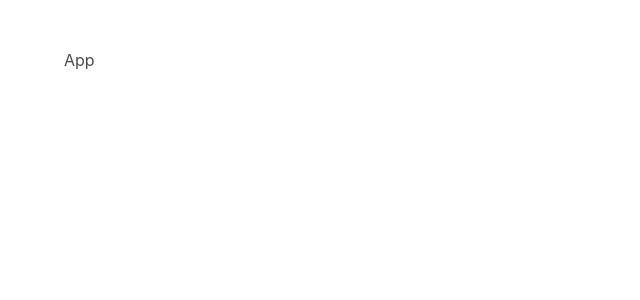
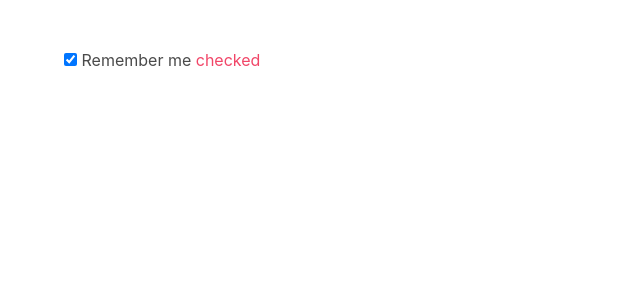
Before and after one commit to klev-o/example-vue-ui-library, a Vue app: page / in a window 1280 px wide. Shown: the top 300 px of the page, without its empty margins (0-640 px from the left). Built offline with nearby package versions, Linux system fonts and the light colour scheme.

Commit message:
Added checkbox custom component

```diff
--- a/src/App.vue
+++ b/src/App.vue
@@ -1,17 +1,31 @@
-<template>
-  <div id="app" class="section">
-    <div class="container">
-      App
-    </div>
-  </div>
-</template>
-
 <script>
+import MCheckbox from "./components/MCheckbox";
 
 export default {
   name: 'App',
   components: {
-
+    MCheckbox
+  },
+  data() {
+    return {
+      form: {
+        rememberMe: true
+      }
+    }
+  },
+  methods : {
+    // onChange(event) {
+    //   console.log(event)
+    //   this.form.rememberMe = event.target.checked
+    // }
   }
 }
 </script>
+
+<template>
+  <div id="app" class="section">
+    <div class="container">
+      <MCheckbox v-model="form.rememberMe" />
+    </div>
+  </div>
+</template>
--- /dev/null
+++ b/src/components/MCheckbox.vue
@@ -0,0 +1,19 @@
+<script>
+  export default {
+    props: {
+      value: {
+        type: Boolean
+      }
+    }
+  }
+</script>
+
+<template>
+  <label class="checkbox">
+    <input :checked="value" @input="$emit('input', $event.target.checked)" type="checkbox">
+    Remember me
+    <span class="has-text-danger">
+      {{value ? 'checked' : 'not checked'}}
+    </span>
+  </label>
+</template>
```
